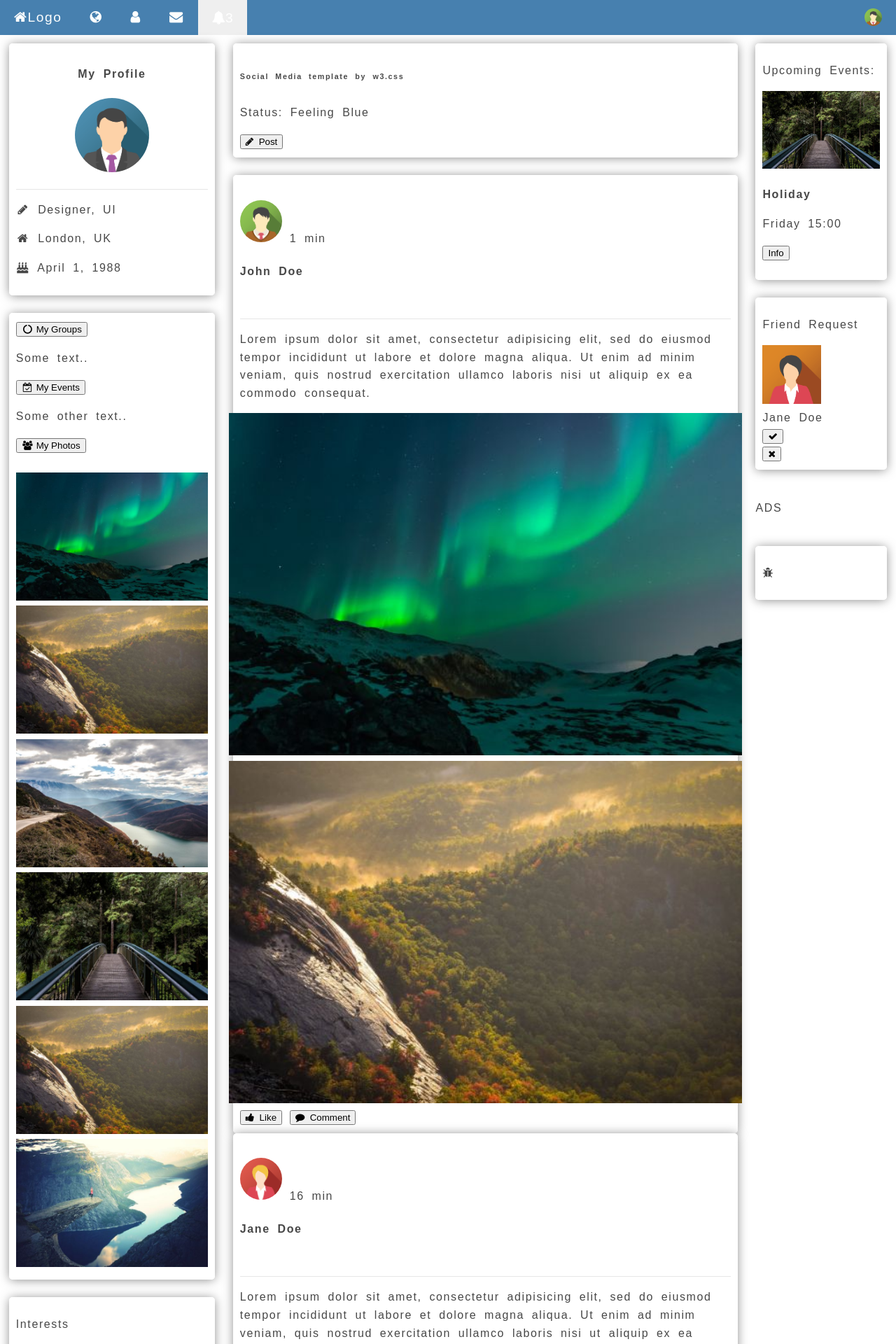
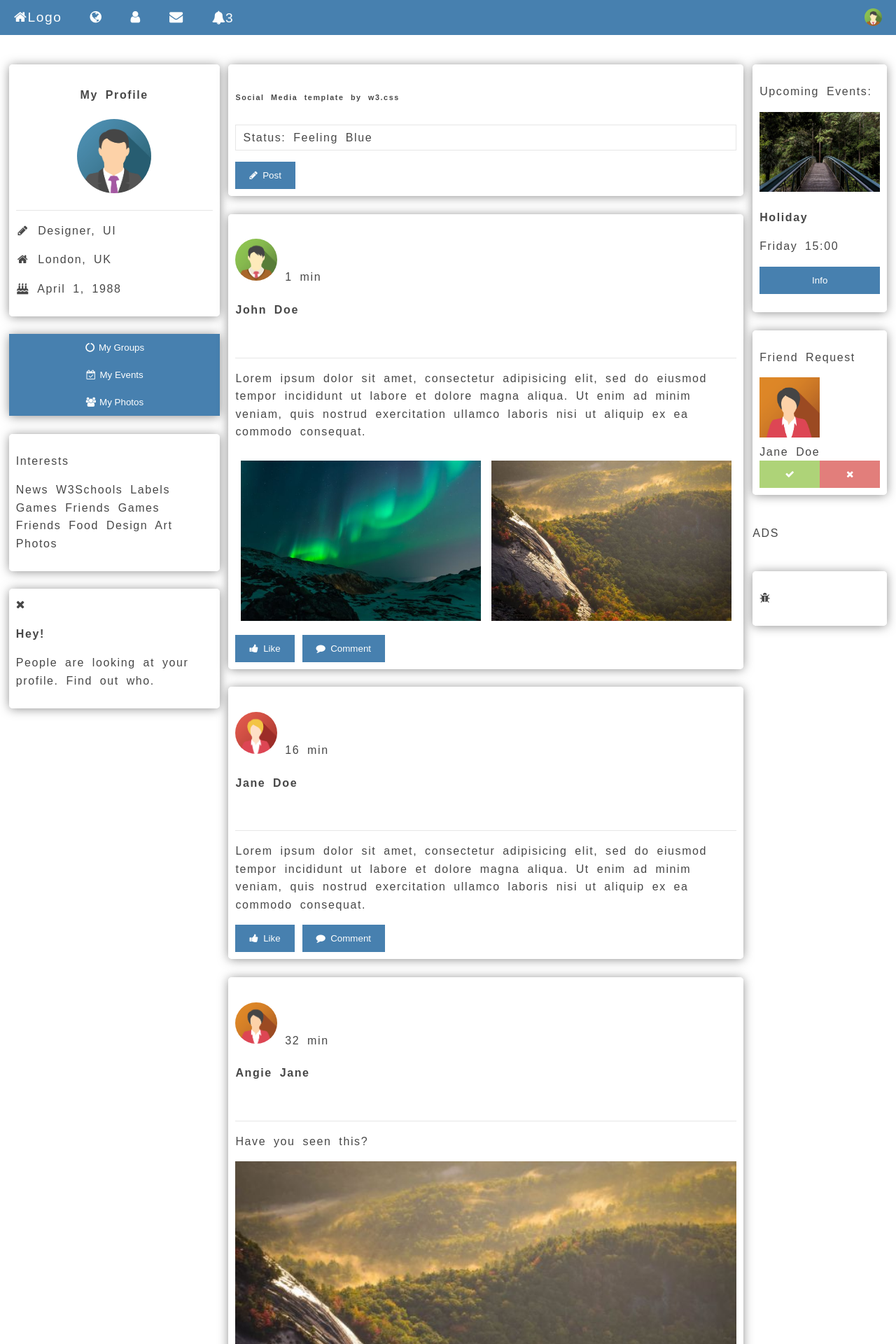
Before and after one commit to bipulcn/moder_template_1, a PHP site: page / in a window 1280 px wide. Shown: the top 1920 px of the page at 70% size. Run offline with PHP 8.4, Linux system fonts and the light colour scheme; some web fonts are replaced.

Commit message:
temp9 close

```diff
--- a/template_9/css/style.css
+++ b/template_9/css/style.css
@@ -1,13 +1,24 @@
 hr { border:none; border-top: thin solid var(--b5); }
-.card {	padding: 10px; background: var(--w1); border-radius: 5px; box-shadow: 0 1px 15px -1px var(--b3); }
+.f_col_7 {  padding: calc(1.5*var(--pd)) 0; }
+.card {	padding: 10px; background: var(--w1); box-shadow: 0 1px 15px -1px var(--b3); }
+.round { border-radius: 5px; }
 .img-circle { border-radius: 100%; }
 .tx_center { text-align: center; }
 .topbar { background: var(--c21); height: 50px; overflow: hidden; }
 .topbar a { text-decoration: none; color: var(--w1); text-shadow: none; padding: 12px 20px; margin: 0; font-size: 1.2em; float: left; }
 .drop { display: inline; }
-.drop .drop-list { visibility: hidden; position: absolute; left: 10%;}
+.drop .drop-list { visibility: hidden; position: absolute; left: 22%; box-shadow: 15px 5px 10px var(--b3); }
 .drop:hover .drop-list { visibility: visible; }
 .pos-right { float: right !important; }
-.drop-button { border:none; padding: 15px 20px; font-size: 1.2em; color: var(--w1); }
+.drop-button { border:none; padding: 15px 20px; font-size: 1.2em; color: var(--w1); background: none; }
 .drop-list a { font-size: 1em; background: var(--c12); width: 100%; margin-top:-2px; text-shadow: 1px 1px 0 var(--b4); }
 .drop-list a:hover { background:var(--c14); border-left: 10px solid var(--c15); padding-left: 10px; box-shadow: 0 0 4px var(--b4); }
+.cont_input { border: thin solid var(--b5); padding: 5px 10px; }
+.btn-gen { padding: 12px 20px; background:var(--c21); border:none; color:var(--w1); }
+.btn-full { padding: 12px; border: none; width: 100%; background: var(--c21); color: var(--w1); }
+.no-pad { padding: 0; }
+.w3-show { visibility: visible !important; display: block !important; }
+.w3-hide { visibility: hidden; display: none; }
+.btn-grn { background: var(--c22); }
+.btn-red { background: var(--c25); }
+.col img { width: 100%; }
--- a/template_9/index.html
+++ b/template_9/index.html
@@ -1,6 +1,6 @@
 <!DOCTYPE html>
 <html>
-<title>W3.CSS Template</title>
+<title>Template converted From w3</title>
 <meta charset="UTF-8">
 <meta name="viewport" content="width=device-width, initial-scale=1">
 <link rel="stylesheet" href="./css/colors.css">
@@ -43,13 +43,13 @@ html,body,h1,h2,h3,h4,h5 {font-family: "Open Sans", sans-serif}
 </div>
 
 <!-- Page Container -->
-<div class="f_hold" style="max-width:1400px;">
+<div class="f_hold" style="max-width:1400px; margin-top: 30px;">
   <!-- The Grid -->
   <div class="f_col_12 f_hold">
     <!-- Left Column -->
     <div class="f_col_3 col">
       <!-- Profile -->
-      <div class="card">
+      <div class="card round">
         <div class="">
          <h4 class="tx_center">My Profile</h4>
          <p class="tx_center"><img src="./img/avatar3.png" class="img-circle" style="height:106px;width:106px" alt="Avatar"></p>
@@ -62,36 +62,36 @@ html,body,h1,h2,h3,h4,h5 {font-family: "Open Sans", sans-serif}
       <br>
 
       <!-- Accordion -->
-      <div class="card">
+      <div class="card no-pad">
         <div class="">
-          <button onclick="myFunction('Demo1')" class=""><i class="fa fa-circle-o-notch fa-fw"></i> My Groups</button>
-          <div id="Demo1" class="">
+          <button onclick="myFunction('Demo1')" class="btn-full w3-theme-l1"><i class="fa fa-circle-o-notch fa-fw"></i> My Groups</button>
+          <div id="Demo1" class="w3-hide">
             <p>Some text..</p>
           </div>
-          <button onclick="myFunction('Demo2')" class=""><i class="fa fa-calendar-check-o fa-fw"></i> My Events</button>
-          <div id="Demo2" class="">
+          <button onclick="myFunction('Demo2')" class="btn-full w3-theme-l1"><i class="fa fa-calendar-check-o fa-fw"></i> My Events</button>
+          <div id="Demo2" class="w3-hide">
             <p>Some other text..</p>
           </div>
-          <button onclick="myFunction('Demo3')" class=""><i class="fa fa-users fa-fw"></i> My Photos</button>
-          <div id="Demo3" class="">
-         <div class="">
+          <button onclick="myFunction('Demo3')" class="btn-full w3-theme-l1"><i class="fa fa-users fa-fw"></i> My Photos</button>
+          <div id="Demo3" class="w3-hide">
+         <div class="f_hold">
          <br>
-           <div class="">
+           <div class="f_col_6 col">
              <img src="./img/lights.jpg" style="width:100%" class="">
            </div>
-           <div class="">
+           <div class="f_col_6 col">
              <img src="./img/nature.jpg" style="width:100%" class="">
            </div>
-           <div class="">
+           <div class="f_col_6 col">
              <img src="./img/mountains.jpg" style="width:100%" class="">
            </div>
-           <div class="">
+           <div class="f_col_6 col">
              <img src="./img/forest.jpg" style="width:100%" class="">
            </div>
-           <div class="">
+           <div class="f_col_6 col">
              <img src="./img/nature.jpg" style="width:100%" class="">
            </div>
-           <div class="">
+           <div class="f_col_6 col">
              <img src="./img/fjords.jpg" style="width:100%" class="">
            </div>
          </div>
@@ -101,7 +101,7 @@ html,body,h1,h2,h3,h4,h5 {font-family: "Open Sans", sans-serif}
       <br>
 
       <!-- Interests -->
-      <div class="card">
+      <div class="card round">
         <div class="">
           <p>Interests</p>
           <p>
@@ -122,7 +122,7 @@ html,body,h1,h2,h3,h4,h5 {font-family: "Open Sans", sans-serif}
       <br>
 
       <!-- Alert Box -->
-      <div class="card">
+      <div class="card round">
         <span onclick="this.parentElement.style.display='none'" class="">
           <i class="fa fa-remove"></i>
         </span>
@@ -136,47 +136,47 @@ html,body,h1,h2,h3,h4,h5 {font-family: "Open Sans", sans-serif}
     <!-- Middle Column -->
     <div class="f_col_7 col">
 
-      <div class="card">
+      <div class="card round">
         <div class="">
           <div class="">
             <div class="">
               <h6 class="">Social Media template by w3.css</h6>
-              <p contenteditable="true" class="">Status: Feeling Blue</p>
-              <button type="button" class=""><i class="fa fa-pencil"></i>  Post</button>
+              <p contenteditable="true" class="cont_input">Status: Feeling Blue</p>
+              <button type="button" class="btn-gen"><i class="fa fa-pencil"></i>  Post</button>
             </div>
           </div>
         </div>
       </div>
       <br >
-      <div class="card"><br>
+      <div class="card round"><br>
         <img src="./img/avatar2.png" alt="Avatar" class="img-circle" style="width:60px">
         <span class="">1 min</span>
         <h4>John Doe</h4><br>
         <hr class="">
         <p>Lorem ipsum dolor sit amet, consectetur adipisicing elit, sed do eiusmod tempor incididunt ut labore et dolore magna aliqua. Ut enim ad minim veniam, quis nostrud exercitation ullamco laboris nisi ut aliquip ex ea commodo consequat.</p>
-          <div class="" style="margin:0 -16px">
-            <div class="">
-              <img src="./img/lights.jpg" style="width:100%" alt="Northern Lights" class="">
+          <div class="f_hold">
+            <div class="f_col_6 col">
+              <img src="./img/lights.jpg" alt="Northern Lights" class="">
             </div>
-            <div class="">
-              <img src="./img/nature.jpg" style="width:100%" alt="Nature" class="">
+            <div class="f_col_6 col">
+              <img src="./img/nature.jpg" alt="Nature" class="">
           </div>
         </div>
-        <button type="button" class=""><i class="fa fa-thumbs-up"></i>  Like</button>
-        <button type="button" class=""><i class="fa fa-comment"></i>  Comment</button>
+        <button type="button" class="btn-gen"><i class="fa fa-thumbs-up"></i>  Like</button>
+        <button type="button" class="btn-gen"><i class="fa fa-comment"></i>  Comment</button>
       </div>
-
-      <div class="card"><br>
+      <br>
+      <div class="card round"><br>
         <img src="./img/avatar5.png" alt="Avatar" class="img-circle" style="width:60px">
         <span class="">16 min</span>
         <h4>Jane Doe</h4><br>
         <hr class="">
         <p>Lorem ipsum dolor sit amet, consectetur adipisicing elit, sed do eiusmod tempor incididunt ut labore et dolore magna aliqua. Ut enim ad minim veniam, quis nostrud exercitation ullamco laboris nisi ut aliquip ex ea commodo consequat.</p>
-        <button type="button" class=""><i class="fa fa-thumbs-up"></i>  Like</button>
-        <button type="button" class=""><i class="fa fa-comment"></i>  Comment</button>
+        <button type="button" class="btn-gen"><i class="fa fa-thumbs-up"></i>  Like</button>
+        <button type="button" class="btn-gen"><i class="fa fa-comment"></i>  Comment</button>
       </div>
-
-      <div class="card"><br>
+<br>
+      <div class="card round"><br>
         <img src="./img/avatar6.png" alt="Avatar" class="img-circle" style="width:60px">
         <span class="">32 min</span>
         <h4>Angie Jane</h4><br>
@@ -184,8 +184,8 @@ html,body,h1,h2,h3,h4,h5 {font-family: "Open Sans", sans-serif}
         <p>Have you seen this?</p>
         <img src="./img/nature.jpg" style="width:100%" class="">
         <p>Lorem ipsum dolor sit amet, consectetur adipisicing elit, sed do eiusmod tempor incididunt ut labore et dolore magna aliqua. Ut enim ad minim veniam, quis nostrud exercitation ullamco laboris nisi ut aliquip ex ea commodo consequat.</p>
-        <button type="button" class=""><i class="fa fa-thumbs-up"></i>  Like</button>
-        <button type="button" class=""><i class="fa fa-comment"></i>  Comment</button>
+        <button type="button" class="btn-gen"><i class="fa fa-thumbs-up"></i>  Like</button>
+        <button type="button" class="btn-gen"><i class="fa fa-comment"></i>  Comment</button>
       </div>
 
     <!-- End Middle Column -->
@@ -193,28 +193,28 @@ html,body,h1,h2,h3,h4,h5 {font-family: "Open Sans", sans-serif}
 
     <!-- Right Column -->
     <div class="f_col_2 col">
-      <div class="card">
+      <div class="card round">
         <div class="">
           <p>Upcoming Events:</p>
           <img src="./img/forest.jpg" alt="Forest" style="width:100%;">
           <p><strong>Holiday</strong></p>
           <p>Friday 15:00</p>
-          <p><button class="">Info</button></p>
+          <p><button class="btn-full">Info</button></p>
         </div>
       </div>
       <br>
 
-      <div class="card">
+      <div class="card round">
         <div class="">
           <p>Friend Request</p>
           <img src="./img/avatar6.png" alt="Avatar" style="width:50%"><br>
           <span>Jane Doe</span>
-          <div class="">
-            <div class="">
-              <button class="" title="Accept"><i class="fa fa-check"></i></button>
+          <div class="f_hold">
+            <div class="f_col_6">
+              <button class="btn-full btn-grn" title="Accept"><i class="fa fa-check"></i></button>
             </div>
-            <div class="">
-              <button class="" title="Decline"><i class="fa fa-remove"></i></button>
+            <div class="f_col_6">
+              <button class="btn-full btn-red" title="Decline"><i class="fa fa-remove"></i></button>
             </div>
           </div>
         </div>
@@ -226,7 +226,7 @@ html,body,h1,h2,h3,h4,h5 {font-family: "Open Sans", sans-serif}
       </div>
       <br>
 
-      <div class="card">
+      <div class="card round">
         <p><i class="fa fa-bug"></i></p>
       </div>
 
```
